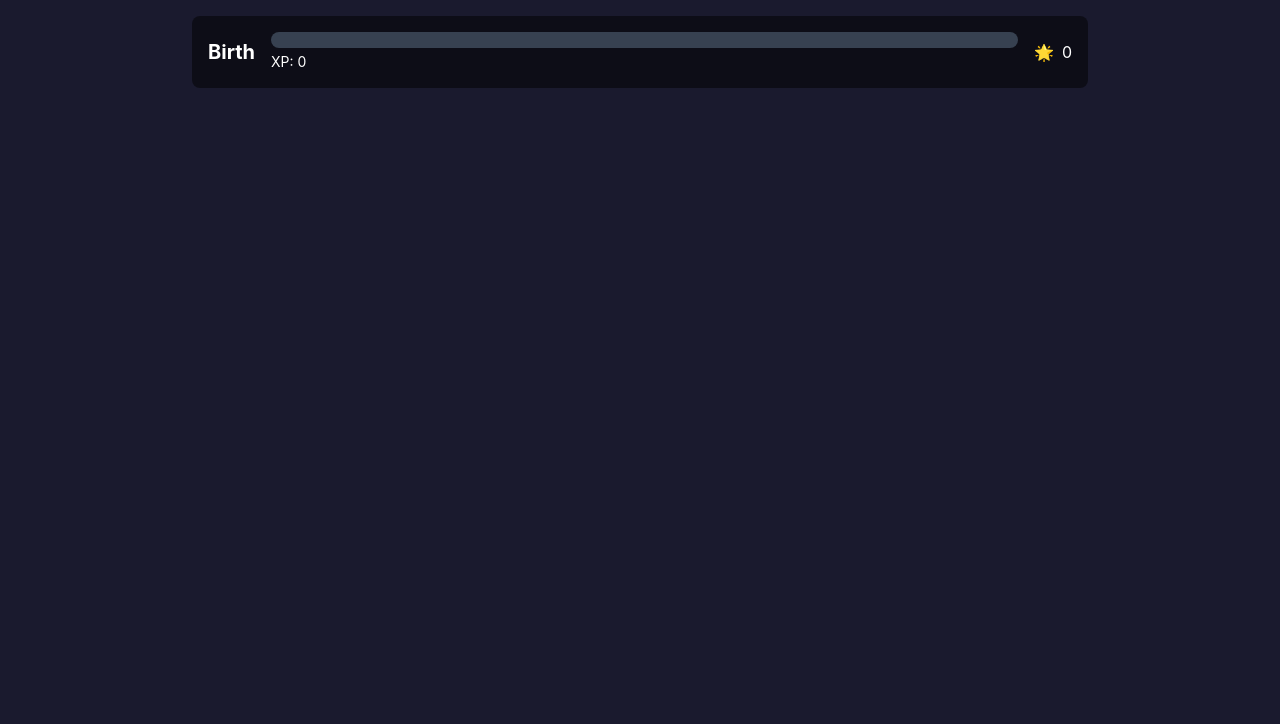
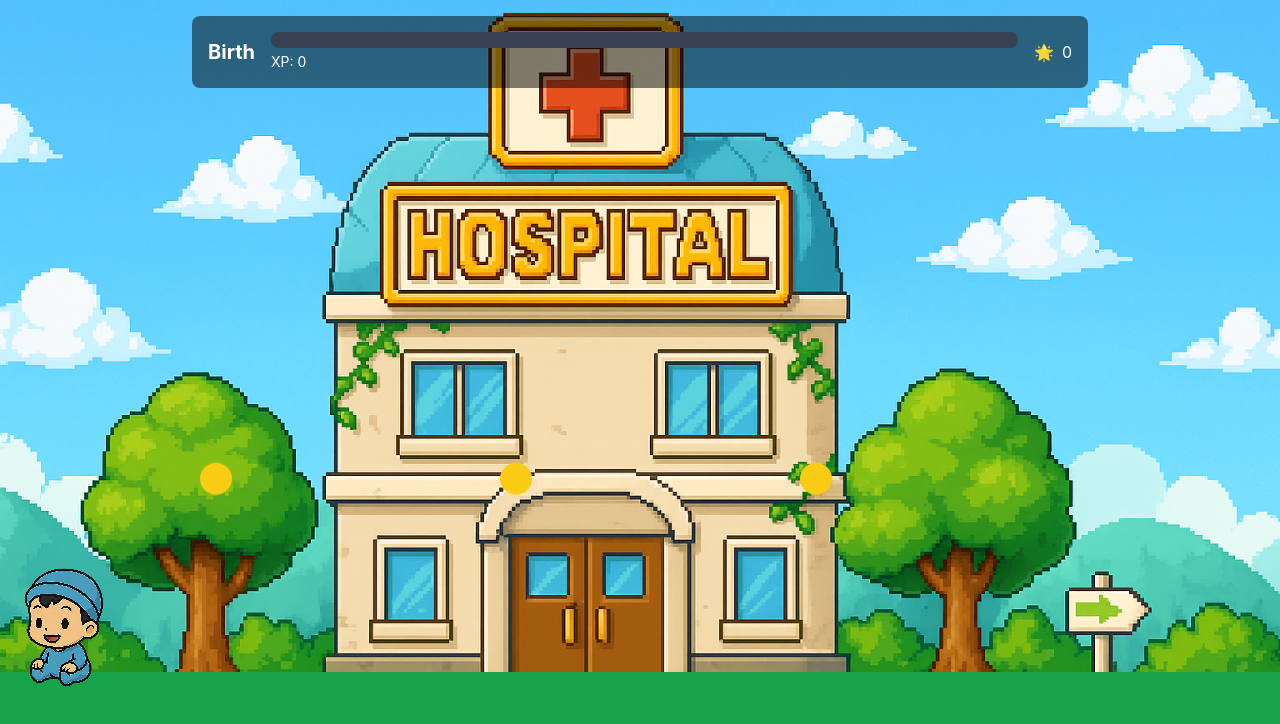
Before and after one commit to MeeralQureshi/maple-md, a React (Create React App) app: page /birth in a window 1280 px wide. Shown: the top 724 px of the page. Built offline with nearby package versions, Linux system fonts and the light colour scheme.

Commit message:
Fix level for birth - background and elements weren't showing

```diff
--- a/src/components/LevelScene.tsx
+++ b/src/components/LevelScene.tsx
@@ -148,12 +148,14 @@ const LevelScene: React.FC<LevelSceneProps> = ({ levelId }) => {
   };
 
   return (
-    <div className="relative w-full h-full overflow-hidden">
+    <div className="relative w-full min-h-screen overflow-hidden">
       <div
-        className={`relative w-full h-full bg-gradient-to-b ${levelConfig.backgroundGradient}`}
+        className={`relative w-full min-h-screen bg-gradient-to-b ${levelConfig.backgroundGradient}`}
         style={{
           backgroundImage: `url(${levelConfig.backgroundImage})`,
-          backgroundRepeat: 'repeat-x'
+          backgroundRepeat: 'no-repeat',
+          backgroundSize: 'cover',
+          backgroundPosition: 'center'
         }}
       >
         {/* Ground */}
```
Also changed, not shown: public/assets/hospital.png (added).
